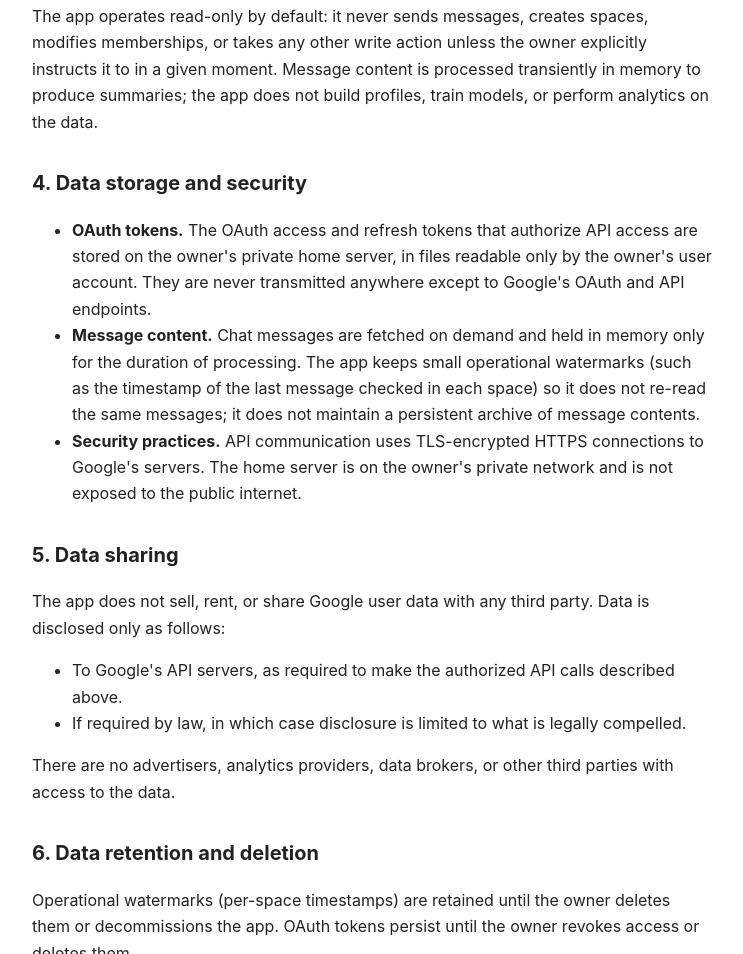
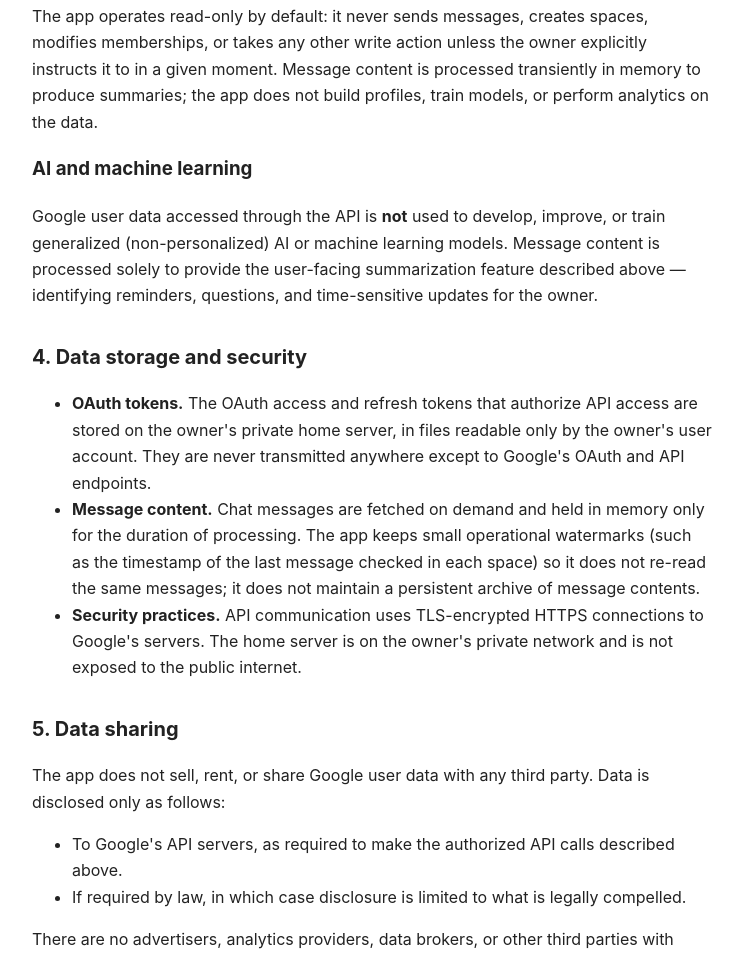
Before and after one commit to cranger/Muse, a plain HTML site: page oauth-branding-site/privacy.html in a window 1280 px wide. Shown: the part 1389-2343 px from the top of the page, without its empty margins (268-1011 px from the left). Drawn offline with Linux system fonts and the light colour scheme.

Commit message:
Add explicit AI/ML non-training affirmation to privacy policy

```diff
--- a/oauth-branding-site/privacy.html
+++ b/oauth-branding-site/privacy.html
@@ -70,6 +70,13 @@
 transiently in memory to produce summaries; the app does not build profiles,
 train models, or perform analytics on the data.</p>
 
+<h3>AI and machine learning</h3>
+<p>Google user data accessed through the API is <strong>not</strong> used to
+develop, improve, or train generalized (non-personalized) AI or machine
+learning models. Message content is processed solely to provide the
+user-facing summarization feature described above — identifying reminders,
+questions, and time-sensitive updates for the owner.</p>
+
 <h2>4. Data storage and security</h2>
 <ul>
   <li><strong>OAuth tokens.</strong> The OAuth access and refresh tokens that
```
